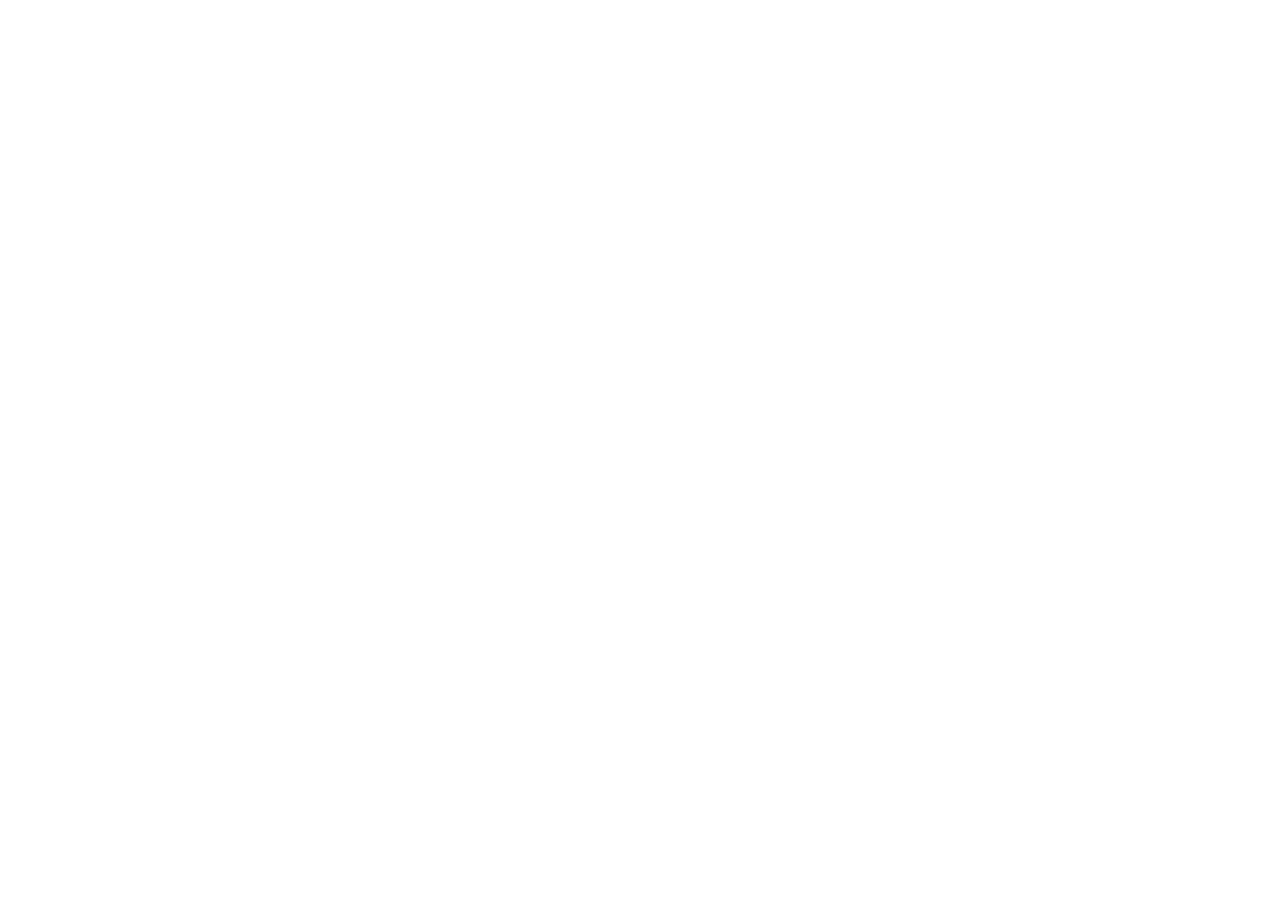
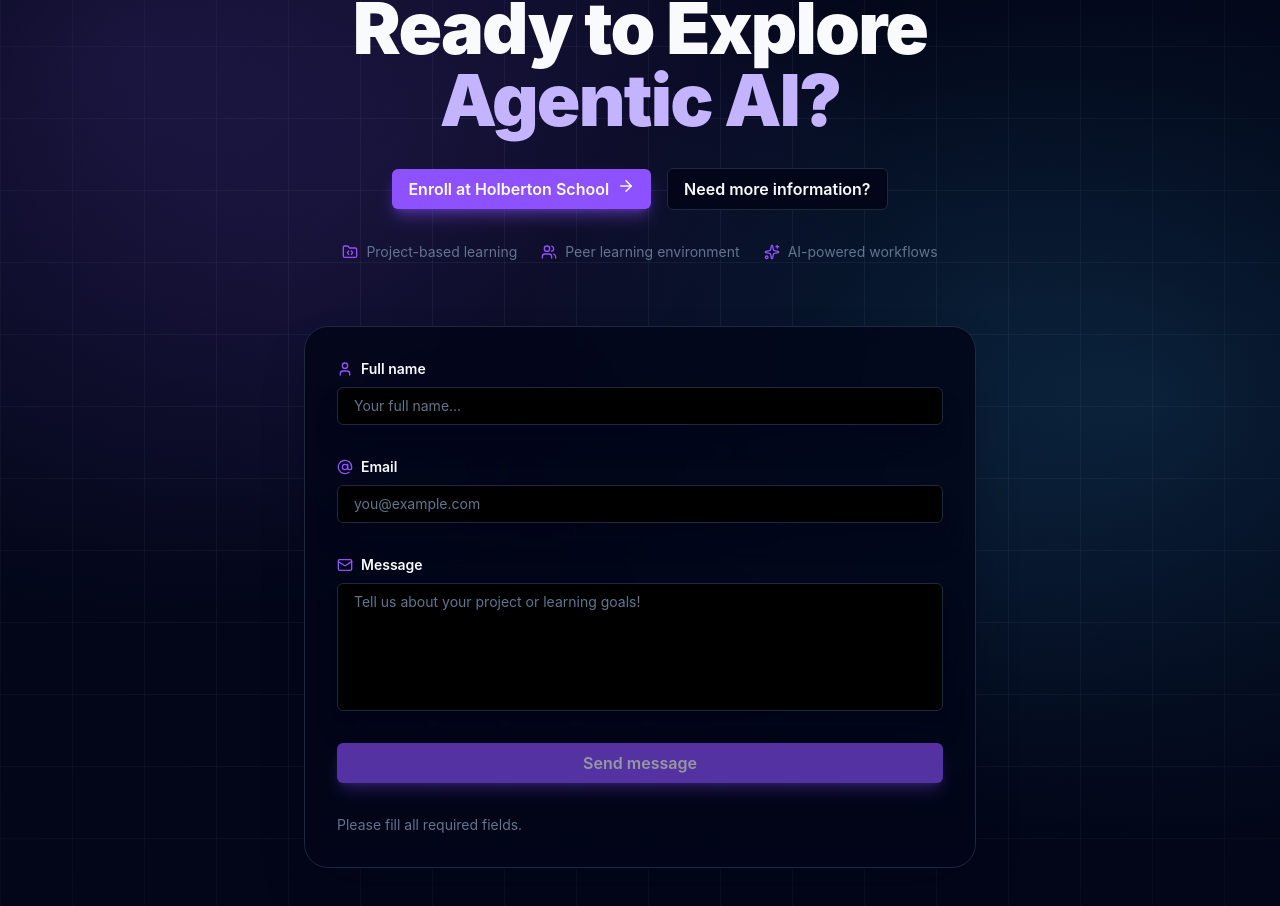
Before and after one commit to Hinoto-LH/holbertonschool-agentic_ai, a React (Vite) app in the folder front_end-frameworks/react/: page / in a window 1280 px wide. Shown: the part 3774-4680 px from the top of the page. Before the commit the page ends 3604 px from the top, so only its background shows below. Built offline with nearby package versions, Linux system fonts and the light colour scheme.

Commit message:
feat: add Contact section with controlled form

```diff
--- a/front_end-frameworks/react/src/App.jsx
+++ b/front_end-frameworks/react/src/App.jsx
@@ -3,6 +3,7 @@
 import About from "./sections/About";
 import Features from "./sections/Features";
 import Insights from "./sections/Insights";
+import Contact from "./sections/Contact";
 
 function App() {
   return (
@@ -12,6 +13,7 @@
       <About />
       <Features />
       <Insights />
+      <Contact />
     </>
   );
 }
--- /dev/null
+++ b/front_end-frameworks/react/src/sections/Contact.jsx
@@ -0,0 +1,226 @@
+import {
+  ArrowRight,
+  FolderCode,
+  Users,
+  Sparkles,
+  User,
+  AtSign,
+  Mail,
+} from "lucide-react";
+import { useState } from "react";
+
+
+const DEFAULT_FEEDBACK = "Please fill all required fields.";
+const EMPTY_FORM = { name: "", email: "", message: "" };
+
+function Contact() {
+  const [formData, setFormData] = useState(EMPTY_FORM);
+  const [isSending, setIsSending] = useState(false);
+  const [feedback, setFeedback] = useState(DEFAULT_FEEDBACK);
+
+  function handleChange(event) {
+    const { name, value } = event.target;
+
+    setFormData((prev) => ({ ...prev, [name]: value }));
+  }
+
+  async function handleSubmit(event) {
+    // Sans ça, le navigateur rechargerait la page et détruirait l'app
+    event.preventDefault();
+
+    if (!isFormValid || isSending) {
+      return;
+    }
+
+    setIsSending(true);
+    setFeedback("Sending message...");
+
+    // setTimeout n'est pas awaitable : on l'emballe dans une Promise
+    // que setTimeout résoudra lui-même au bout du délai.
+    await new Promise((resolve) => setTimeout(resolve, 1500));
+
+    setFormData(EMPTY_FORM);
+    setIsSending(false);
+    setFeedback("Your message has been sent successfully.");
+
+    // Planifié, pas attendu : la fonction se termine immédiatement
+    setTimeout(() => setFeedback(DEFAULT_FEEDBACK), 9000);
+  }
+
+  // Valeurs dérivées : recalculées à chaque rendu depuis formData.
+  // Pas de useState ici, sinon l'état pourrait se désynchroniser.
+  const isNameValid = formData.name.trim().length >= 2;
+  const isEmailValid =
+    formData.email.includes("@") && formData.email.includes(".");
+  const isMessageValid = formData.message.trim().length >= 10;
+  const isFormValid = isNameValid && isEmailValid && isMessageValid;
+
+  const fieldClasses =
+    "rounded-md border border-slate-800 bg-black px-4 py-2 text-sm text-slate-50 shadow-xl shadow-slate-950/40 transition placeholder:text-slate-500 focus:outline-none";
+
+  // La couleur de bordure n'apparaît qu'au focus (focus:border-*)
+  const borderClass = (isValid) =>
+    isValid ? "focus:border-violet-500" : "focus:border-red-500";
+
+  return (
+    <section
+      id="contact-section"
+      className="relative isolate overflow-hidden bg-slate-950 py-24"
+    >
+      {/* Couche 1 : Glow violette */}
+      <div className="absolute inset-0 -z-10 bg-[radial-gradient(ellipse_60%_50%_at_10%_20%,rgba(139,92,246,0.25),transparent)]" />
+
+      {/* Glow bleu */}
+      <div className="absolute inset-0 -z-10 bg-[radial-gradient(ellipse_50%_40%_at_90%_50%,rgba(56,189,248,0.18),transparent)]" />
+
+      {/* Couche 2 : grille  */}
+      <div className="absolute inset-0 -z-10 bg-[linear-gradient(to_right,rgba(148,163,184,0.08)_1px,transparent_1px),linear-gradient(to_bottom,rgba(148,163,184,0.08)_1px,transparent_1px)] bg-[size:72px_72px]" />
+
+      {/* Vignette */}
+      <div className="absolute inset-0 -z-10 bg-[radial-gradient(ellipse_at_center,transparent_40%,rgba(2,6,23,0.6))]" />
+
+      <div className="relative mx-auto max-w-6xl px-6">
+        {/* En-tête centré : un seul gap uniforme entre tous les blocs */}
+        <div className="flex flex-col items-center gap-8 text-center">
+          {/* Eyebrow */}
+          <p className="inline-flex items-center gap-2 rounded-full border border-violet-500/20 bg-violet-500/10 px-4 py-2 text-xs text-violet-300">
+            <span aria-hidden="true" className="text-[8px]">
+              ✦
+            </span>
+            Start your AI journey
+            <span aria-hidden="true" className="text-[8px]">
+              ✦
+            </span>
+          </p>
+
+          {/* Title */}
+          <h2 className="text-5xl leading-none font-black tracking-tight md:text-7xl">
+            <span className="block text-slate-50">Ready to Explore</span>
+            <span className="block text-violet-300">Agentic AI?</span>
+          </h2>
+          {/* CTA / Button */}
+          <div className="flex flex-col items-center justify-center gap-4 sm:flex-row">
+            <a
+              target="_blank"
+              rel="noopener noreferrer"
+              href="https://www.holbertonschool.fr/rejoindre-lhippocamp"
+              className="inline-flex gap-2 rounded-md bg-violet-500 px-4 py-2 font-semibold text-slate-50 shadow-lg shadow-violet-500/40 hover:bg-violet-600"
+            >
+              Enroll at Holberton School <ArrowRight size={18} />
+            </a>
+
+            <a
+              target="_blank"
+              rel="noopener noreferrer"
+              href="https://www.holbertonschool.fr/admission"
+              className="inline-flex rounded-md border border-slate-800 bg-slate-950 px-4 py-2 font-semibold text-slate-50 hover:bg-slate-900"
+            >
+              Need more information?
+            </a>
+          </div>
+
+          {/* Highlights */}
+          <div className="flex flex-wrap items-center justify-center gap-6 text-slate-500">
+            <span className="flex items-center gap-2 text-sm">
+              <FolderCode size={16} className="text-violet-500" /> Project-based
+              learning{" "}
+            </span>
+            <span className="flex items-center gap-2 text-sm">
+              <Users size={16} className="text-violet-500" /> Peer learning
+              environment
+            </span>
+            <span className="flex items-center gap-2 text-sm">
+              <Sparkles size={16} className="text-violet-500" /> AI-powered
+              workflows
+            </span>
+          </div>
+
+          {/* text-start annule le text-center hérité du bloc d'en-tête */}
+          <form
+            onSubmit={handleSubmit}
+            className="mt-8 flex w-full max-w-2xl flex-col gap-8 rounded-3xl border border-slate-800 bg-slate-950/80 p-8 text-start shadow-2xl shadow-slate-950/40 backdrop-blur"
+          >
+            {/* Full name */}
+            <div className="flex w-full flex-col gap-2">
+              <label
+                htmlFor="name"
+                className="flex items-center gap-2 text-sm font-semibold text-slate-50"
+              >
+                <User size={16} className="text-violet-500" />
+                Full name
+              </label>
+              <input
+                id="name"
+                name="name"
+                onChange={handleChange}
+                value={formData.name}
+                type="text"
+                placeholder="Your full name..."
+                autoComplete="off"
+                className={`${fieldClasses} ${borderClass(isNameValid)}`}
+              />
+            </div>
+
+            {/* Email */}
+            <div className="flex w-full flex-col gap-2">
+              <label
+                htmlFor="email"
+                className="flex items-center gap-2 text-sm font-semibold text-slate-50"
+              >
+                <AtSign size={16} className="text-violet-500" />
+                Email
+              </label>
+              <input
+                id="email"
+                name="email"
+                onChange={handleChange}
+                value={formData.email}
+                type="email"
+                placeholder="you@example.com"
+                autoComplete="off"
+                className={`${fieldClasses} ${borderClass(isEmailValid)}`}
+              />
+            </div>
+
+            {/* Message */}
+            <div className="flex w-full flex-col gap-2">
+              <label
+                htmlFor="message"
+                className="flex items-center gap-2 text-sm font-semibold text-slate-50"
+              >
+                <Mail size={16} className="text-violet-500" />
+                Message
+              </label>
+              <textarea
+                id="message"
+                name="message"
+                onChange={handleChange}
+                value={formData.message}
+                placeholder="Tell us about your project or learning goals!"
+                autoComplete="off"
+                className={`min-h-32 resize-none ${fieldClasses} ${borderClass(isMessageValid)}`}
+              />
+            </div>
+
+            <button
+              type="submit"
+              disabled={!isFormValid || isSending}
+              className={`w-full rounded-md bg-violet-500 px-4 py-2 font-semibold text-slate-50 shadow-lg shadow-violet-500/40 transition ${
+                isFormValid && !isSending
+                  ? "cursor-pointer hover:bg-violet-600"
+                  : "cursor-not-allowed opacity-60"
+              }`}
+            >
+              {isSending ? "Sending..." : "Send message"}
+            </button>
+
+            {/* min-h-5 réserve la hauteur : le texte changera sans décaler la carte */}
+            <p className="min-h-5 text-sm text-slate-500">{feedback}</p>
+          </form>
+        </div>
+      </div>
+    </section>
+  );
+}
+
+export default Contact;
```
